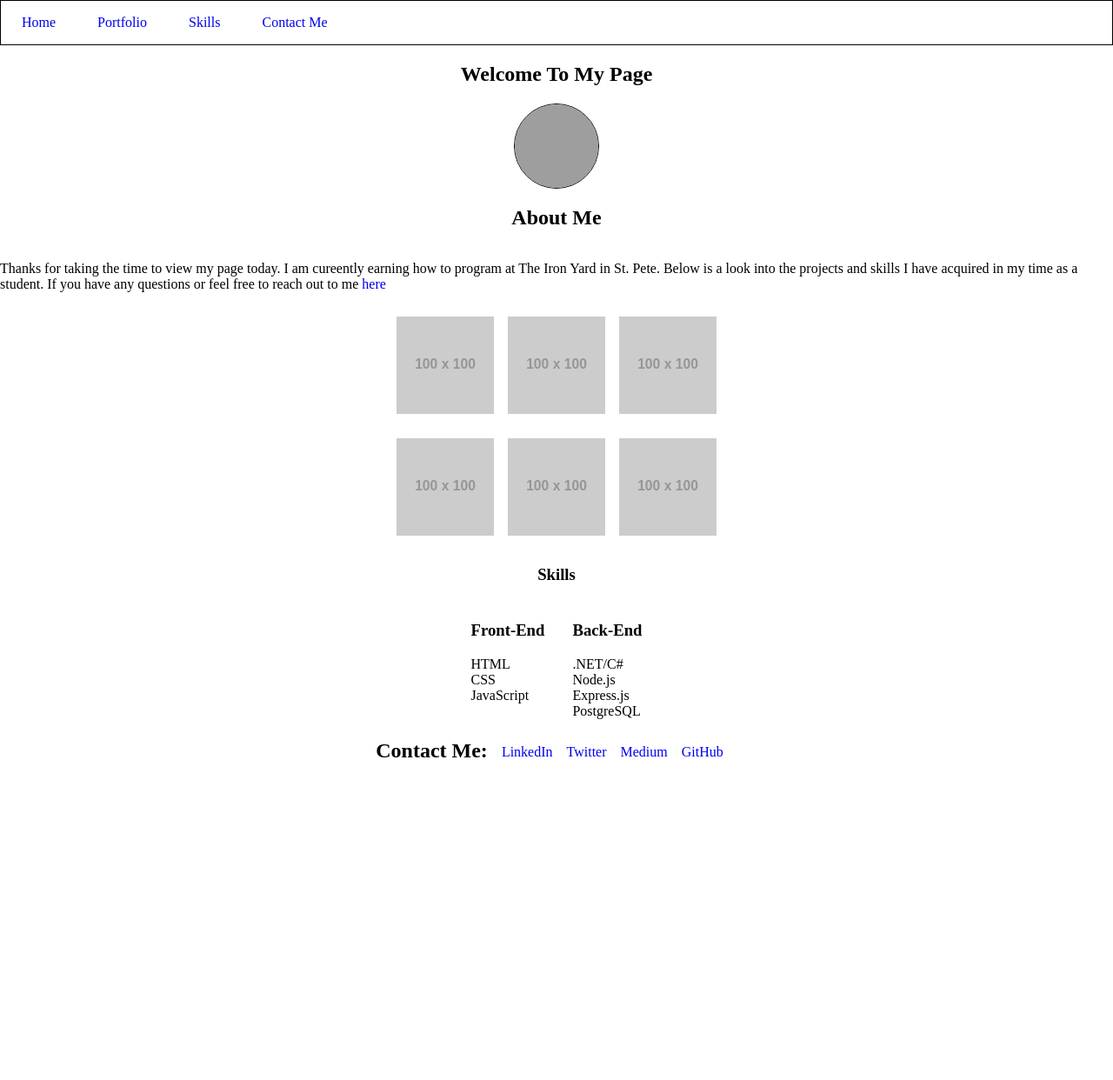
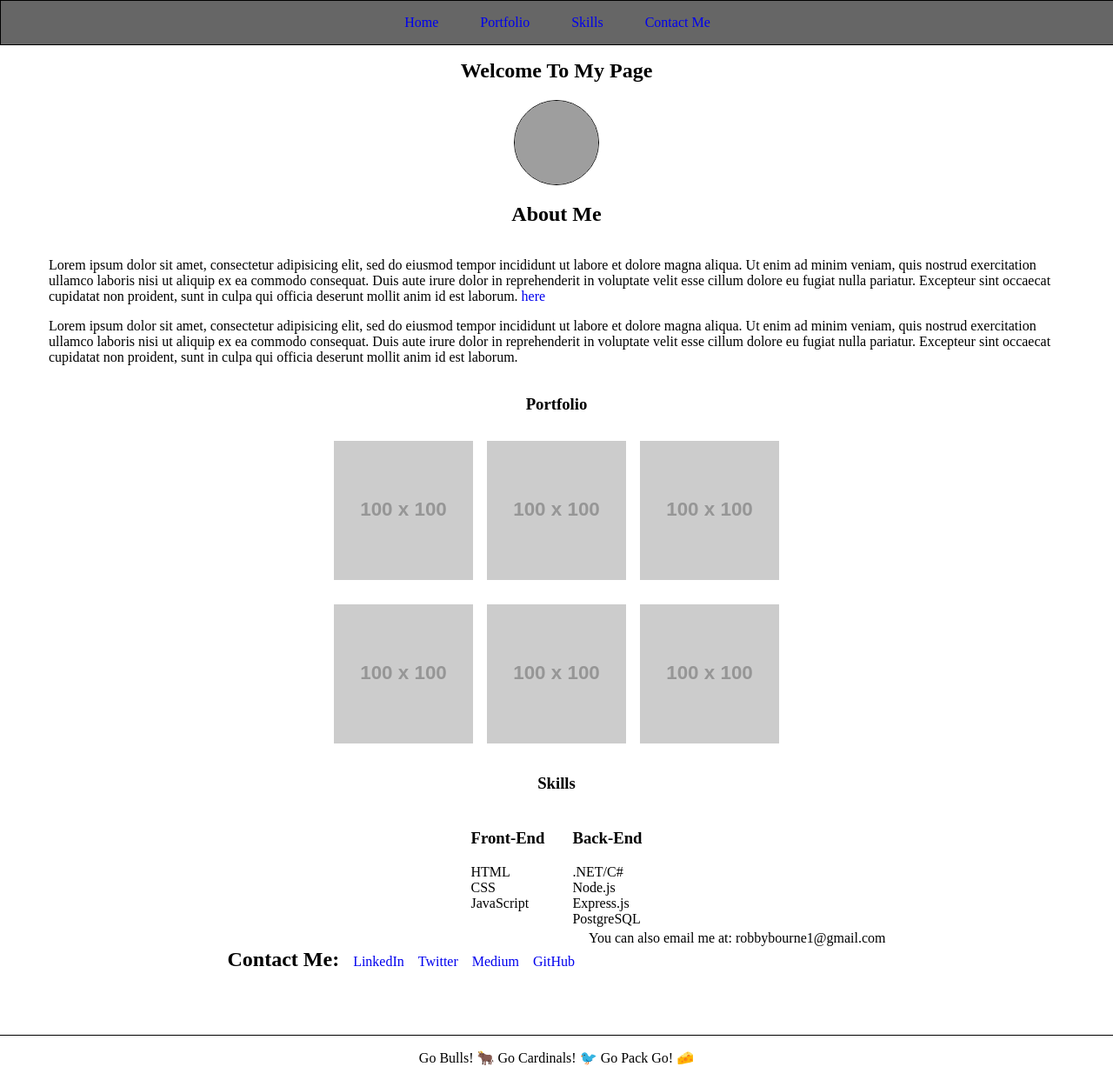
Before and after one commit to RobbyBourne1/myPortfolio, a plain HTML site: page index.html in a window 1280 px wide. Shown: the whole page at 87% size. Before the commit the page ends 900 px from the top, so only its background shows below. Drawn offline with Linux system fonts and the light colour scheme; grey boxes are pictures that could not be loaded; placeholder pictures from the web are drawn by us.

Commit message:
Skeleton is done next step navbar

```diff
--- a/index.html
+++ b/index.html
@@ -11,7 +11,7 @@
         <ul id="navBar">
           <li class="navElements"><a href="#aboutMe">Home</a></li>
           <li class="navElements"><a href="#portfolio">Portfolio</a></li>
-          <li class="navElements"><a href="#skills">Skills</a></li>
+          <li class="navElements"><a href="#skillsList">Skills</a></li>
           <li class="navElements"><a href="#contactMe">Contact Me</a></li>
         </ul>
       </nav>
@@ -21,9 +21,17 @@
       <h1>Welcome To My Page</h1>
       <img class="headshot" src="https://media.licdn.com/mpr/mpr/shrinknp_400_400/AAEAAQAAAAAAAAIQAAAAJGIxZDNiMmQ1LTRkOWEtNDhlMi04MGNiLWJhMTZiNzZjNzc5NA.jpg" alt="Personal Picture">
       <h2>About Me</h2>
-      <p>Thanks for taking the time to view my page today. I am cureently earning how to program at The Iron Yard in St. Pete. Below is a look into the projects and skills I have acquired in my time as a student. If you have any questions or feel free to reach out to me <a href="#contactMe">here</a></p>
+      <div class="amColumns">
+      <div class="column-1">
+      <p>Lorem ipsum dolor sit amet, consectetur adipisicing elit, sed do eiusmod tempor incididunt ut labore et dolore magna aliqua. Ut enim ad minim veniam, quis nostrud exercitation ullamco laboris nisi ut aliquip ex ea commodo consequat. Duis aute irure dolor in reprehenderit in voluptate velit esse cillum dolore eu fugiat nulla pariatur. Excepteur sint occaecat cupidatat non proident, sunt in culpa qui officia deserunt mollit anim id est laborum. <a href="#contactMe">here</a></p>
+    </div>
+    <div class="column-2">
+      <p>Lorem ipsum dolor sit amet, consectetur adipisicing elit, sed do eiusmod tempor incididunt ut labore et dolore magna aliqua. Ut enim ad minim veniam, quis nostrud exercitation ullamco laboris nisi ut aliquip ex ea commodo consequat. Duis aute irure dolor in reprehenderit in voluptate velit esse cillum dolore eu fugiat nulla pariatur. Excepteur sint occaecat cupidatat non proident, sunt in culpa qui officia deserunt mollit anim id est laborum.</p>
+    </div>
+    </div>
     </section>
     <section class="portfolio" id="portfolio">
+      <h3>Portfolio</h3>
       <div class="row-1">
           <div id="img-1">
             <img class="portfolioImg" src="http://via.placeholder.com/100x100" alt="Endless Possibilities">
@@ -73,8 +81,9 @@
         <li><a href="http://www.medium.com/@RobbyBourne1">Medium</a></li>
         <li><a href="http://www.github.com/RobbyBourne1">GitHub</a></li>
       </ul>
+      <p>You can also email me at: robbybourne1@gmail.com</p>
     </section>
     </div>
-    <footer></footer>
+    <footer>Go Bulls! 🐂 Go Cardinals! 🐦 Go Pack Go! 🧀</footer>
   </body>
 </html>
--- a/style.css
+++ b/style.css
@@ -5,14 +5,28 @@ body {
   width: 100%;
 }
 
+.wrapper {
+  margin: 3em;
+}
+
 /*Nav Bar CSS START*/
+
+header {
+  position: fixed;
+  background-position: 0 150px;
+  width: 100%;
+  top: 0;
+}
 
 #navBar {
   list-style: none;
   display: flex;
+  justify-content: center;
   margin: 0;
   border: 1px solid black;
   padding: 0;
+  width: 100%;
+  background-color: #666;
 }
 
 a {
@@ -22,6 +36,8 @@ a {
 .navElements {
   margin: 0 .5em;
   padding: 1em;
+  color: white;
+  text-decoration: none;
 }
 
 .navElements a:hover {
@@ -49,6 +65,11 @@ a {
   align-items: center;
 }
 
+.column-1,
+.column-2 {
+  margin: .2em .5em;
+}
+
 /*Home Section END*/
 
 /*Portfolio Section START*/
@@ -57,6 +78,7 @@ a {
   display: flex;
   flex-flow: row wrap;
   justify-content: space-between;
+  justify-content: center;
   width: 100%;
 }
 
@@ -81,8 +103,8 @@ a {
 }
 
 .portfolioImg {
-  width: 7em;
-  height: 7em;
+  width: 10em;
+  height: 10em;
   margin: .5em;
 }
 
@@ -129,7 +151,20 @@ a {
 }
 
 .contactList > li {
-  margin: 1.1em .5em;
+  margin: 1.2em .5em;
+}
+
+.contactMe > p {
+  padding: 0;
+  margin-top: 0;
 }
 
 /*Contact Me END*/
+
+/*Footer*/
+
+footer {
+  border-top: 1px solid black;
+  padding: 1em;
+  text-align: center;
+}
```
